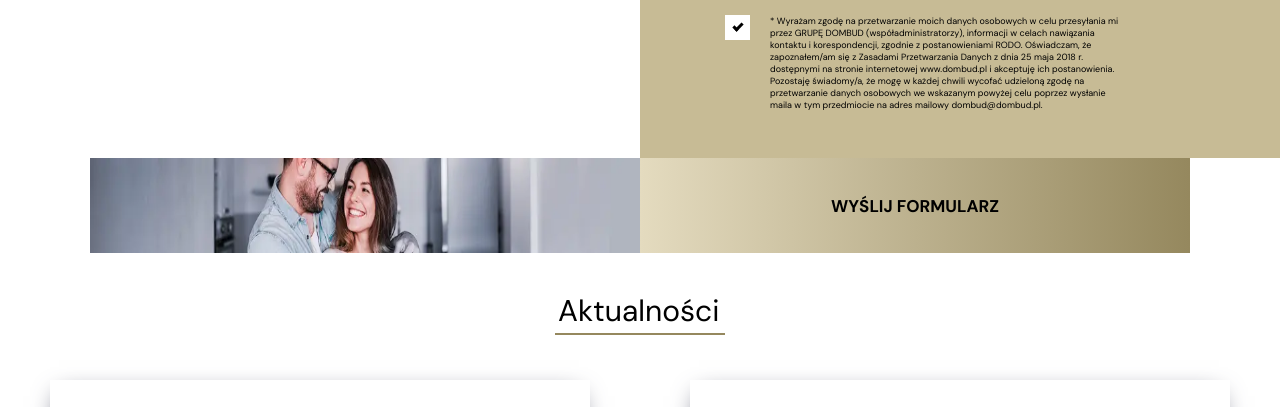
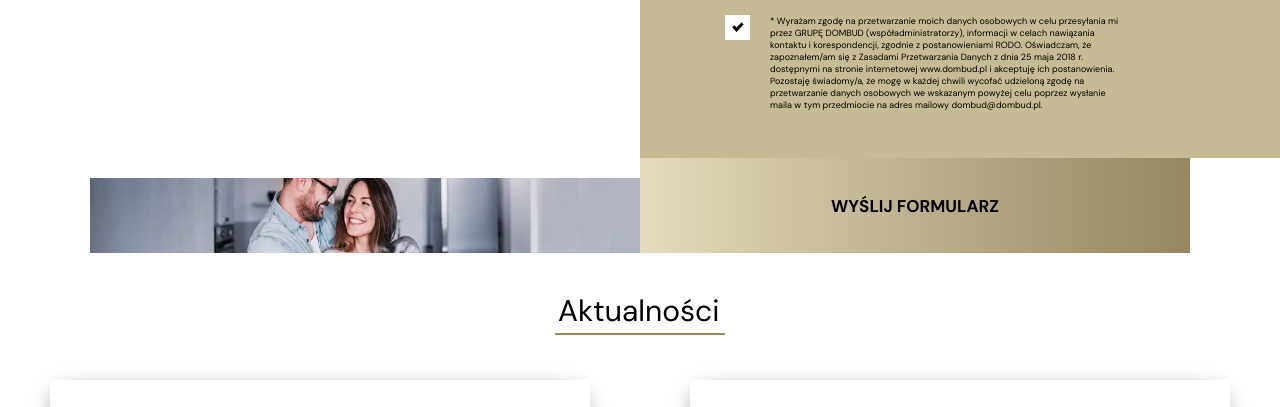
Before and after one commit to majkus1/Black-Week, a plain HTML site: page index.html in a window 1280 px wide. Shown: the part 980-1387 px from the top of the page. Drawn offline with nearby package versions, Linux system fonts and the light colour scheme; files that its build step writes are made by us from their sources.

Commit message:
Update style.scss

```diff
--- a/css/style.scss
+++ b/css/style.scss
@@ -112,7 +112,7 @@ main {
 			}
 			img {
 				width: 100%;
-				height: 95px;
+				height: 75px;
 			}
 		}
 
```
